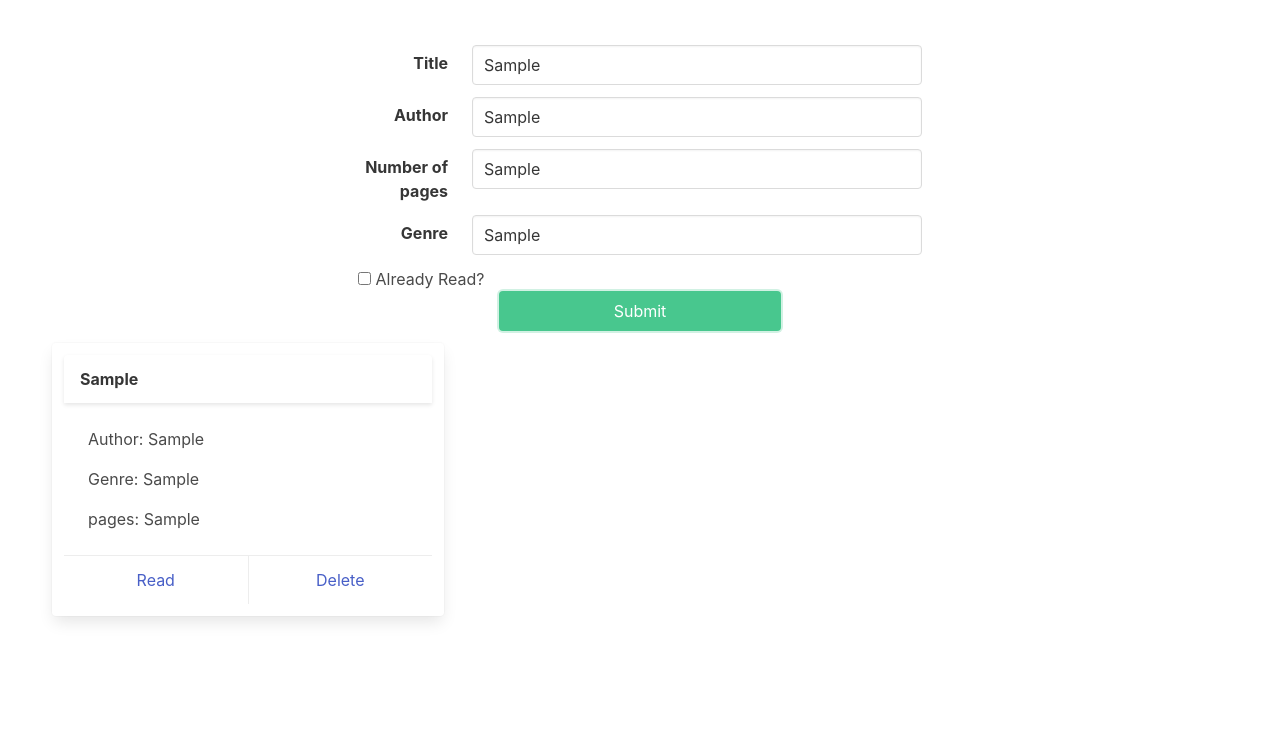
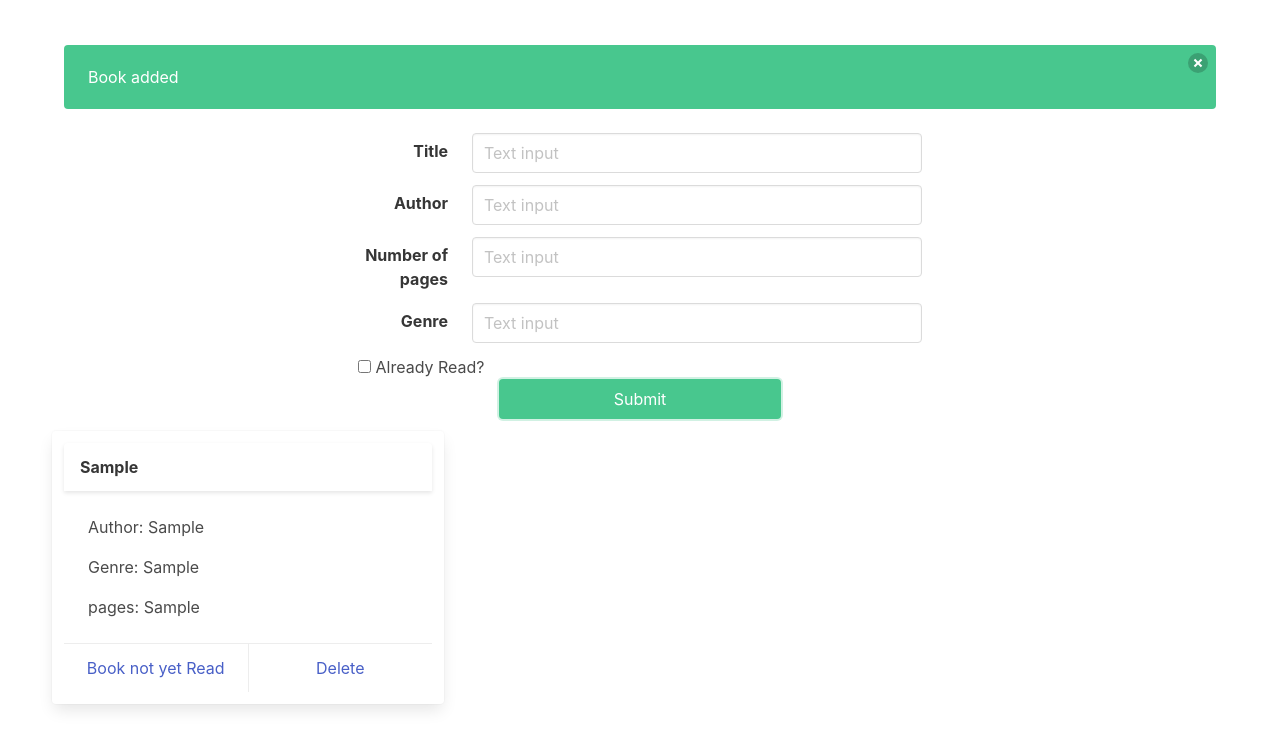
Before and after one commit to Ceejayski/Simple-JS-UI-Library-, a plain HTML site: page index.html in a window 1280 px wide. Both pictures are taken after typing "Sample", "Sample", "Sample", "Sample" into the empty fields and a click on the input "Submit". Shown: the part 64-804 px from the top of the page. Drawn offline with nearby package versions, Linux system fonts and the light colour scheme.

Commit message:
Add book and UI functions
added form event listener
added button event listener
created the  UI methods below
- addBookToList
- readBtn
- showAlert
- deleteBook
- clearFields
- readBook

```diff
--- a/index.html
+++ b/index.html
@@ -20,7 +20,7 @@
     </nav>
     <section class="section has-background-white">
         <div class="container">
-            <div class="columns is-desktop is-vcentered">
+            <div class="columns is-desktop form-container is-vcentered">
                 <form class="column is-half is-offset-one-quarter" id="book-form">
                     <div class="field is-horizontal">
                         <div class="field-label is-normal">
--- a/js/app.js
+++ b/js/app.js
@@ -11,7 +11,7 @@ class Book {
 
 class UI {
     addBookToList(books) {
-        books.forEach(book => {
+        books.forEach((book, index) => {
             const list = document.querySelector('#books-list'),
                 card = document.createElement('div');
 
@@ -29,13 +29,78 @@ class UI {
                                         <p>pages: <span>${book.page}</span></p>
                                     </div>
                                 </div>
-                                <footer class="card-footer">
-                                    <a href="#" class="card-footer-item">Read</a>
-                                    <a href="#" class="card-footer-item">Delete</a>
+                                <footer class="card-footer" id="${index}">
+                                    <a href="#" class="card-footer-item" id="read-link">${this.readBtn(book)}</a>
+                                    <a href="#" class="card-footer-item remove">Delete</a>
                                 </footer>
                             `;
             list.appendChild(card);
+            console.log(book)
         });
+
+    }
+
+    readBtn(book) {
+        const read = book.read;
+        let text;
+        if (read === true) {
+            text = 'Already Read this book'
+        }
+        else {
+            text = 'Book not yet Read'
+        }
+        return text
+    }
+
+    showAlert(className, message) {
+        const form = document.querySelector('.container');
+        const div = document.createElement('div');
+        // Add classes
+        div.className = `notification ${className}`;
+        div.innerHTML = `<button class="delete"></button>`;
+        div.appendChild(document.createTextNode(message));
+        const container = document.querySelector('.form-container');
+
+        form.insertBefore(div, container);
+
+    }
+
+    deleteBook(target) {
+        if (target.classList.contains('delete')) {
+            target.parentElement.remove();
+        }
+        else if (target.classList.contains('remove')) {
+            if (confirm('Are You Sure')) {
+                target.parentElement.parentElement.remove();
+                this.showAlert('is-danger', 'Book Removed')
+            }
+        }
+    }
+
+    clearFields() {
+        document.getElementById('title').value = '';
+        document.getElementById('author').value = '';
+        document.getElementById('genre').value = '';
+        document.getElementById('pages').value = '';
+    }
+
+    readBook(target) {
+        const bid = target.parentElement.id,
+            book = library[bid];
+        if (target.id === "read-link") {
+            if (book.read === true) {
+                book.read = false
+                target.innerText = `${this.readBtn(book)}`
+                this.showAlert('is-success', 'Book Read')
+            }
+            else {
+                book.read = true
+                target.innerText = `${this.readBtn(book)}`
+                this.showAlert('is-danger', 'Book not yet Read')
+            }
+        }
+
+
 
     }
 }
@@ -45,13 +110,33 @@ document.getElementById('book-form').addEventListener('submit', (e) => {
         author = document.getElementById('author').value,
         genre = document.getElementById('genre').value,
         page = document.getElementById('pages').value,
-        read = document.getElementById('read').value;
+        read = document.getElementById('read').checked;
 
 
     const book = new Book(title, author, genre, page, read);
     library.push(book);
     console.log(library.length);
     const ui = new UI();
-    ui.addBookToList(library);
+    if (title === '' || author === '' || genre === '' || page === '') {
+        ui.showAlert('is-danger', 'Please fill in all fields');
+    }
+    else {
+        // Add book to list
+        ui.addBookToList(library);
+
+        // Show success
+        ui.showAlert('is-success', 'Book added');
+        // Clear fields
+        ui.clearFields();
+
+    }
     e.preventDefault();
 });
+
+document.querySelector('.container').addEventListener('click', function (e) {
+    const ui = new UI();
+    console.log(e)
+    ui.deleteBook(e.target);
+    ui.readBook(e.target);
+    console.log(e.target)
+});
```
